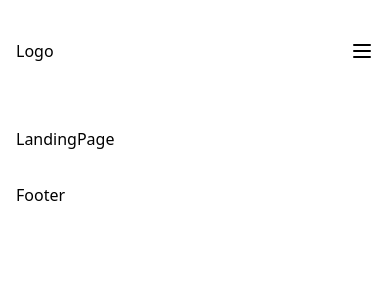
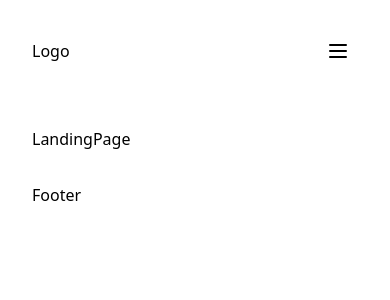
Before and after one commit to DreMukare/mara-hotels-poc, a React (Vite) app: page / in a window 390 px wide. Shown: the top 300 px of the page. Built offline with nearby package versions, Linux system fonts and the light colour scheme.

Commit message:
feat(layout): improved x-axis padding

```diff
--- a/src/components/common/Navbar.tsx
+++ b/src/components/common/Navbar.tsx
@@ -72,7 +72,7 @@ function Navbar() {
           <div>{/* Loyalty, online availability, downloads */}</div>
         </div>
         <Link to="/">
-          <p className="ml-4 sm:ml-0 md:ml-0 lg:ml-0">Logo</p>
+          <p className="ml-8 sm:ml-0 md:ml-0 lg:ml-0">Logo</p>
         </Link>
         <NavigationMenu className="hidden sm:block md:block lg:block mt-5">
           <NavigationMenuList>
@@ -120,7 +120,7 @@ function Navbar() {
           </NavigationMenuList>
         </NavigationMenu>
         <Drawer direction="left">
-          <DrawerTrigger className="sm:hidden md:hidden lg:hidden" asChild>
+          <DrawerTrigger className="mr-6 sm:hidden md:hidden lg:hidden" asChild>
             <Button variant="ghost">
               <Menu />
             </Button>
--- a/src/components/layout/PageLayout.tsx
+++ b/src/components/layout/PageLayout.tsx
@@ -6,10 +6,10 @@ const PageLayout = () => {
   return (
     <div className="h-[100vh]">
       <Navbar />
-      <div className="px-4 pb-4">
+      <div className="px-8 pb-4 sm:px-12 md:px-12 lg:px-12">
         <Outlet />
       </div>
-      <div className="h-[30%] px-4 pt-4">
+      <div className="h-[30%] px-8 pt-4 sm:px-12 md:px-12 lg:px-12">
         <Footer />
       </div>
     </div>
```
